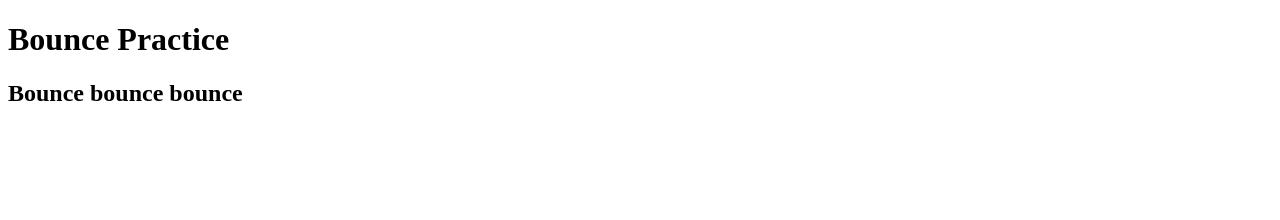
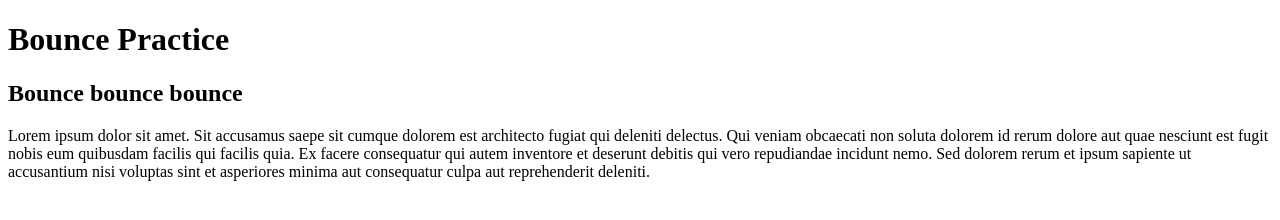
Before and after one commit to RHolter/bounce, a plain HTML site: page index.html in a window 1280 px wide. Drawn offline with Linux system fonts and the light colour scheme.

Commit message:
added a paragraph

```diff
--- a/index.html
+++ b/index.html
@@ -7,6 +7,11 @@
 <body>
     <h1>Bounce Practice</h1>
     <h2>Bounce bounce bounce</h2>
+<p> Lorem ipsum dolor sit amet. Sit accusamus saepe sit cumque dolorem est architecto fugiat qui deleniti delectus.
+    Qui veniam obcaecati non soluta dolorem id rerum dolore aut quae nesciunt est fugit nobis eum quibusdam facilis qui
+    facilis quia. Ex facere consequatur qui autem inventore et deserunt debitis qui vero repudiandae incidunt nemo. Sed
+    dolorem rerum et ipsum sapiente ut accusantium nisi voluptas sint et asperiores minima aut consequatur culpa aut
+    reprehenderit deleniti. </p>
 
 </body>
 </html>
```
